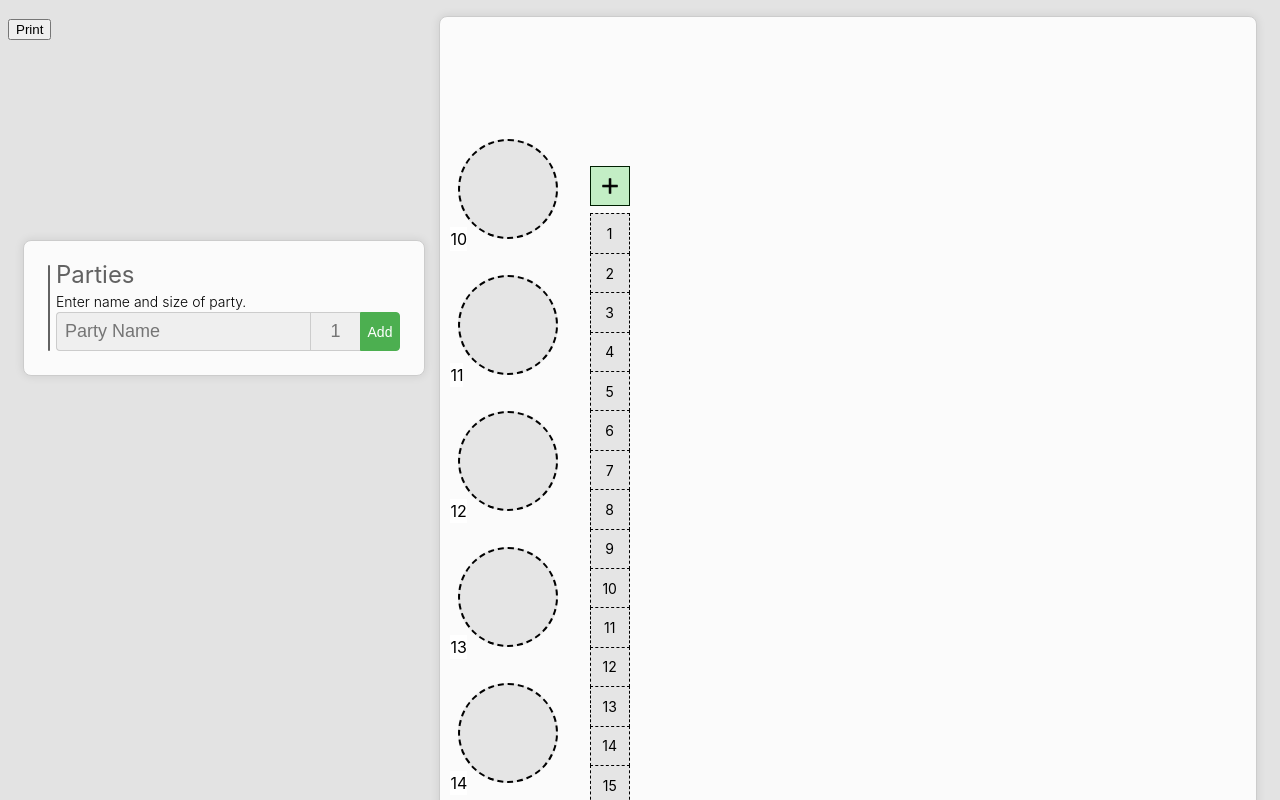
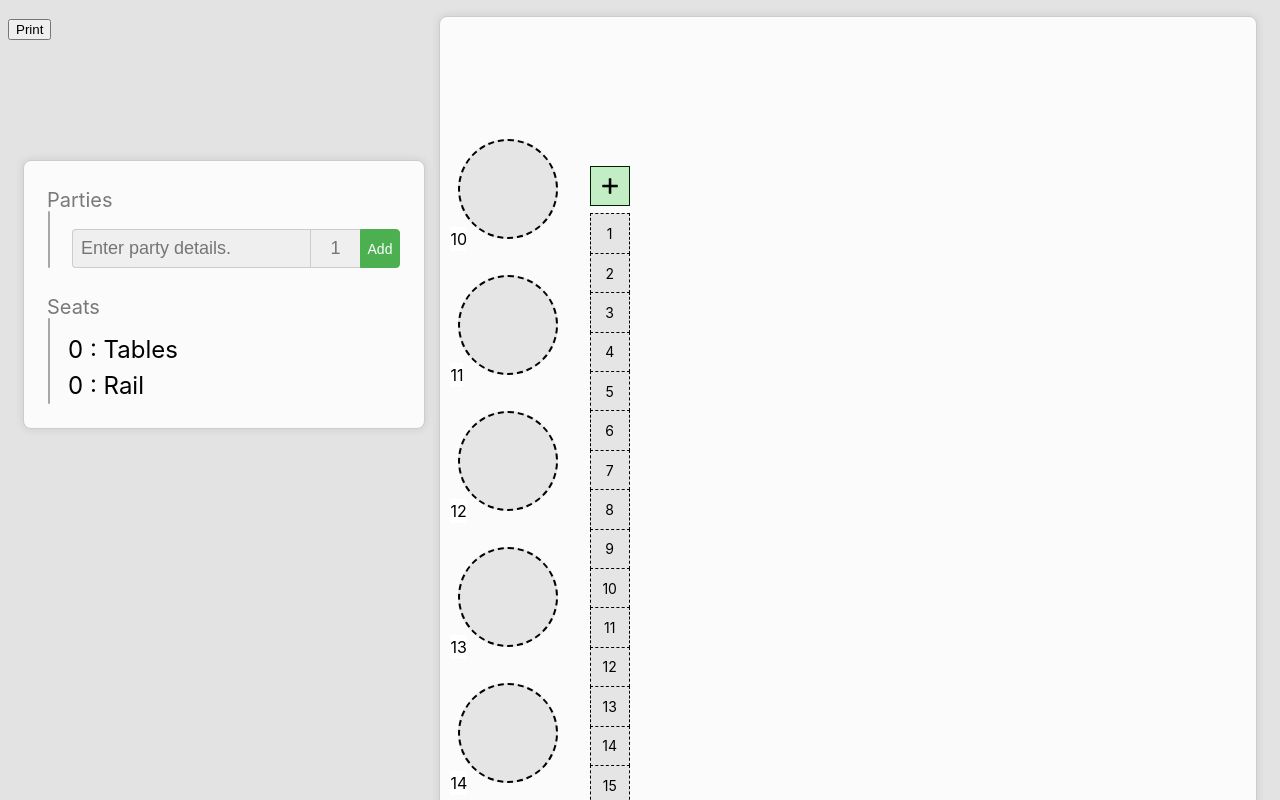
Before and after one commit to BeToast/SeatingChartBuilderBUA, a React (Vite) app: page / in a window 1280 px wide. Shown: the top 800 px of the page. Built offline with nearby package versions, Linux system fonts and the light colour scheme.

Commit message:
InfoSection added

```diff
--- /dev/null
+++ b/src/compos/InfoBox/InfoSection/index.tsx
@@ -0,0 +1,18 @@
+const InfoSection: React.FC<{
+   header: string;
+   children: React.ReactNode;
+}> = ({ children, header }) => {
+   return (
+      <>
+         <div className="section">
+            <div className="absolute">
+               <div className="header">{header}</div>
+               <div className="vert-line" />
+            </div>
+            <div className="content">{children}</div>
+         </div>
+      </>
+   );
+};
+
+export default InfoSection;
--- a/src/compos/InfoBox/index.tsx
+++ b/src/compos/InfoBox/index.tsx
@@ -4,6 +4,7 @@ import { useState, useEffect, useMemo } from "react";
 import RemoveParty from "./RemoveParty";
 import LinkParty from "./LinkParty";
 import { arraysEqual } from "../../utils/generic";
+import InfoSection from "./InfoSection";
 
 const InfoBox: React.FC<{}> = ({}) => {
    const {
@@ -83,18 +84,14 @@ const InfoBox: React.FC<{}> = ({}) => {
 
    const addPartyJsx = (
       <div className="party-input-wrapper">
-         <p className="party-input-label">
-            {parties.length > 0
-               ? "Add another party to table?"
-               : "Enter name and size of party."}
-         </p>
-
          <div className="input-group">
             <input
                type="text"
                className="name-input"
                placeholder={
-                  parties.length > 0 ? "Add another party" : "Party Name"
+                  parties.length > 0
+                     ? "Add another party"
+                     : "Enter party details."
                }
                value={partyName}
                onChange={(e) => setPartyName(e.target.value)}
@@ -154,10 +151,7 @@ const InfoBox: React.FC<{}> = ({}) => {
          <div className="info-wrap no-print">
             <div className="info-box">
                {/* party list */}
-               <div className="section">
-                  <div className="vert-line" />
-                  <div className="header">Parties</div>
-                  <div className="content">
+               <InfoSection header="Parties">
                   {parties.length > 0 ? (
                      <div className="parties">
                         {parties.map((party) => (
@@ -180,31 +174,28 @@ const InfoBox: React.FC<{}> = ({}) => {
 
                   {/* add party box */}
                   {/* if has table or there is no assigned party then display add party box */}
-                     {tableCount > 0 || parties.length == 0 ? (
-                        addPartyJsx
-                     ) : (
-                        <></>
-                     )}
-                  </div>
-               </div>
+                  {tableCount > 0 || parties.length == 0 ? addPartyJsx : <></>}
+               </InfoSection>
 
                {/* selected/assigned info */}
-               {parties.length > 0 ? (
-                  <>
-                     {/* <div className="selected-info">
+               <InfoSection header="Seats">
+                  <div className="selected-info">
                      <div>{tableCount} : Tables</div>
                      <div>{railCount} : Rail</div>
-                     </div> */}
-                  </>
-               ) : (
-                  <></>
-               )}
+                  </div>
+               </InfoSection>
 
                {/* link party input */}
+
                {parties.length > 0 &&
                linkOptions.length > 0 &&
                (tableCount > 0 || railCount > 0) ? (
-                  <LinkParty linkOptions={linkOptions} currParties={parties} />
+                  <InfoSection header="Linked">
+                     <LinkParty
+                        linkOptions={linkOptions}
+                        currParties={parties}
+                     />
+                  </InfoSection>
                ) : (
                   <></>
                )}
--- a/src/compos/InfoBox/style.css
+++ b/src/compos/InfoBox/style.css
@@ -15,7 +15,7 @@
    flex-direction: column;
    gap: 24px;
    position: fixed;
-   top: 30%;
+   top: 20%;
    background-color: #fbfbfb;
    border: 1px solid #ccc;
    box-shadow: 0 0 10px rgba(0, 0, 0, 0.1);
@@ -25,6 +25,7 @@
    padding: var(--info-padding-x) var(--info-padding-y);
    /* calculate width excluding padding */
    width: calc(var(--info-width) - var(--info-padding-x) * 2);
+   transition: all 0.3s;
 }
 .party-input-wrapper {
    /* margin-top: -16px; */
@@ -38,6 +39,7 @@
 .input-group {
    display: flex;
    width: 100%;
+   padding-top: 4px;
 }
 
 .name-input {
@@ -98,10 +100,11 @@
    display: flex;
    flex-direction: column;
    width: 100%;
+   padding-bottom: 8px;
 }
 .party {
-   font-size: 36px;
-   font-weight: 600;
+   font-size: 32px;
+   font-weight: 500;
 }
 .party-row {
    display: flex;
@@ -114,6 +117,7 @@
    display: flex;
    flex-direction: column;
    font-size: 24px;
+   margin-left: -4px;
    font-weight: 400;
 }
 /* .selected-item {
@@ -142,21 +146,30 @@
 .info-box > .section {
    position: relative;
 }
-.info-box > .section > .vert-line {
+.info-box > .section > .absolute {
    position: absolute;
    top: 0;
    bottom: 0;
+   left: 0;
+   display: flex;
+   flex-direction: column;
+   /* justify-content: center;
+   align-items: center; */
+}
+.info-box > .section > .absolute > .vert-line {
+   height: 100%;
    width: 2px;
    border-radius: 8px;
-   background-color: rgb(98, 98, 98);
+   background-color: rgb(166, 166, 166);
 }
-.info-box > .section > .header {
-   color: rgb(98, 98, 98);
-   font-size: 24px;
+.info-box > .section > .absolute > .header {
+   color: rgb(121, 121, 121);
+   font-size: 20px;
    font-weight: 400;
-   padding-left: 8px;
-   margin-top: -8px;
+   margin-bottom: -4px;
+   margin-left: -1px;
 }
 .info-box > .section > .content {
-   padding-left: 8px;
+   padding-left: 24px;
+   padding-top: 40px;
 }
```
Lines whose indentation alone changed are shown as unchanged.
